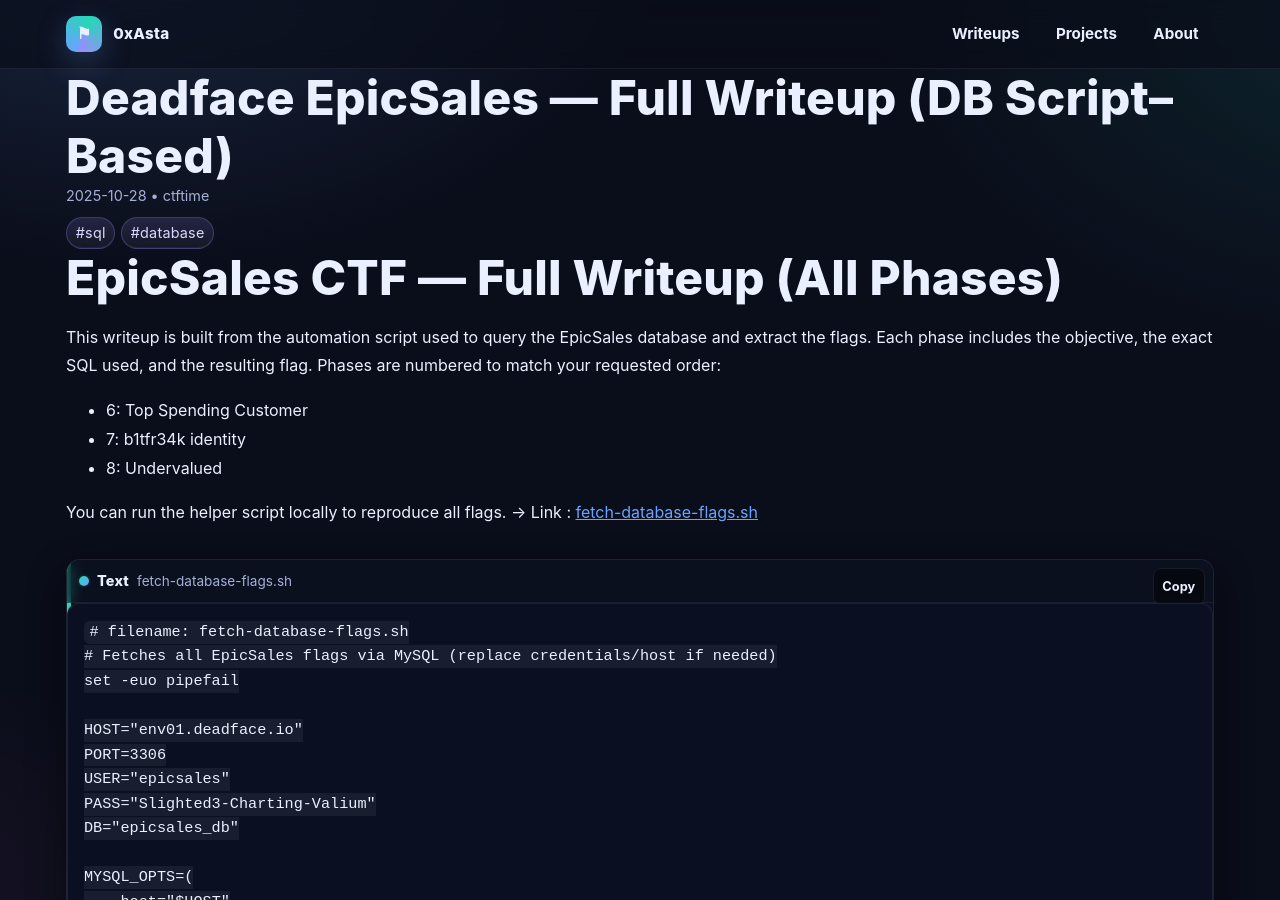
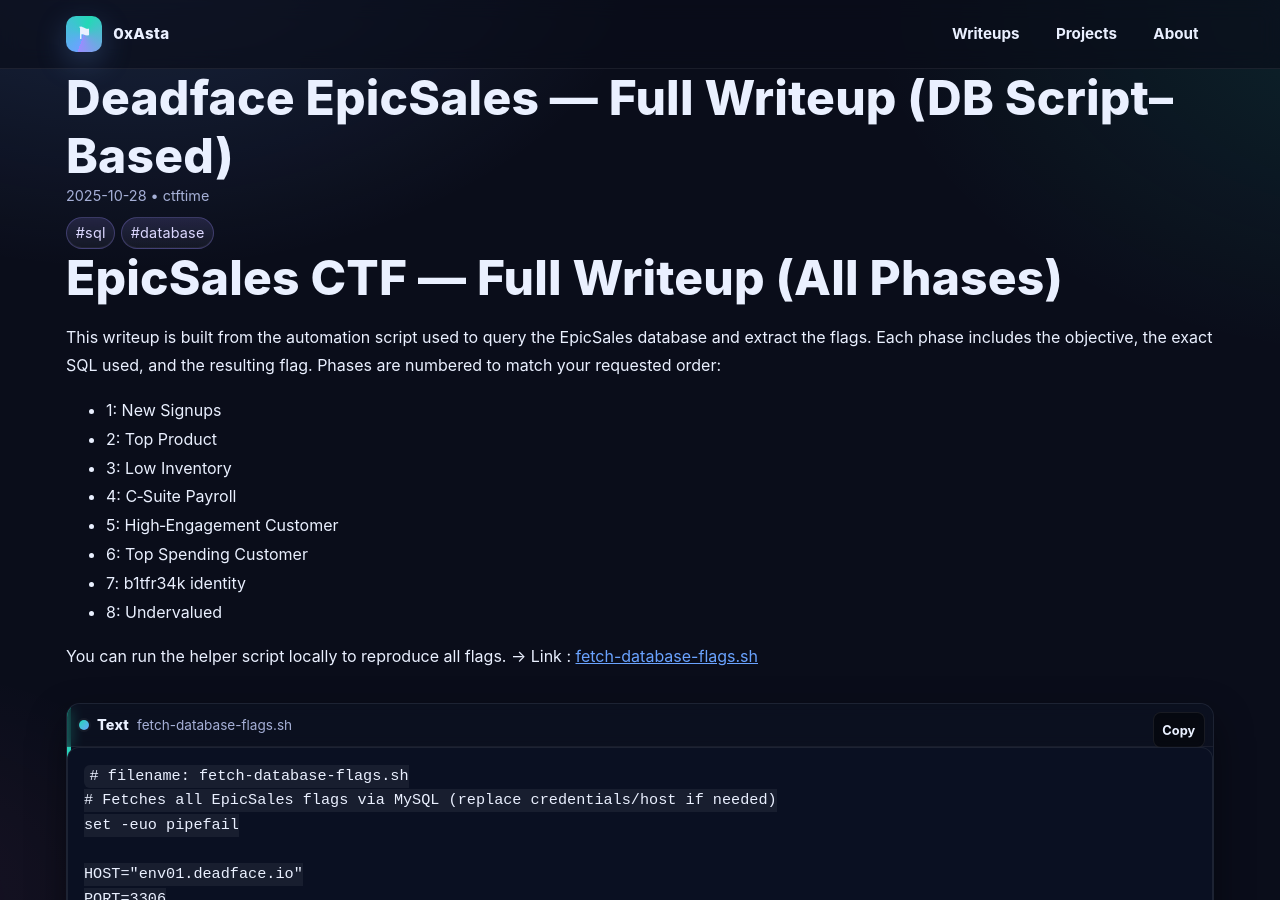
Before and after one commit to 0xAstaaa/0xAstaaa.github.io, a Jekyll site: the page built from _writeups/2025-10-26-CtfTime-Deadface-EpicSales.md, in a window 1280 px wide and 900 px high. Built offline with Jekyll 4.4.1, drawn with Linux system fonts in a browser that asks for light colours.

Commit message:
Update 2025-10-26-CtfTime-Deadface-EpicSales.md

```diff
--- a/_writeups/2025-10-26-CtfTime-Deadface-EpicSales.md
+++ b/_writeups/2025-10-26-CtfTime-Deadface-EpicSales.md
@@ -12,6 +12,12 @@
 # EpicSales CTF — Full Writeup (All Phases)
 
 This writeup is built from the automation script used to query the EpicSales database and extract the flags. Each phase includes the objective, the exact SQL used, and the resulting flag. Phases are numbered to match your requested order:
+
+- 1: New Signups
+- 2: Top Product
+- 3: Low Inventory
+- 4: C‑Suite Payroll
+- 5: High‑Engagement Customer
 - 6: Top Spending Customer
 - 7: b1tfr34k identity
 - 8: Undervalued
```
